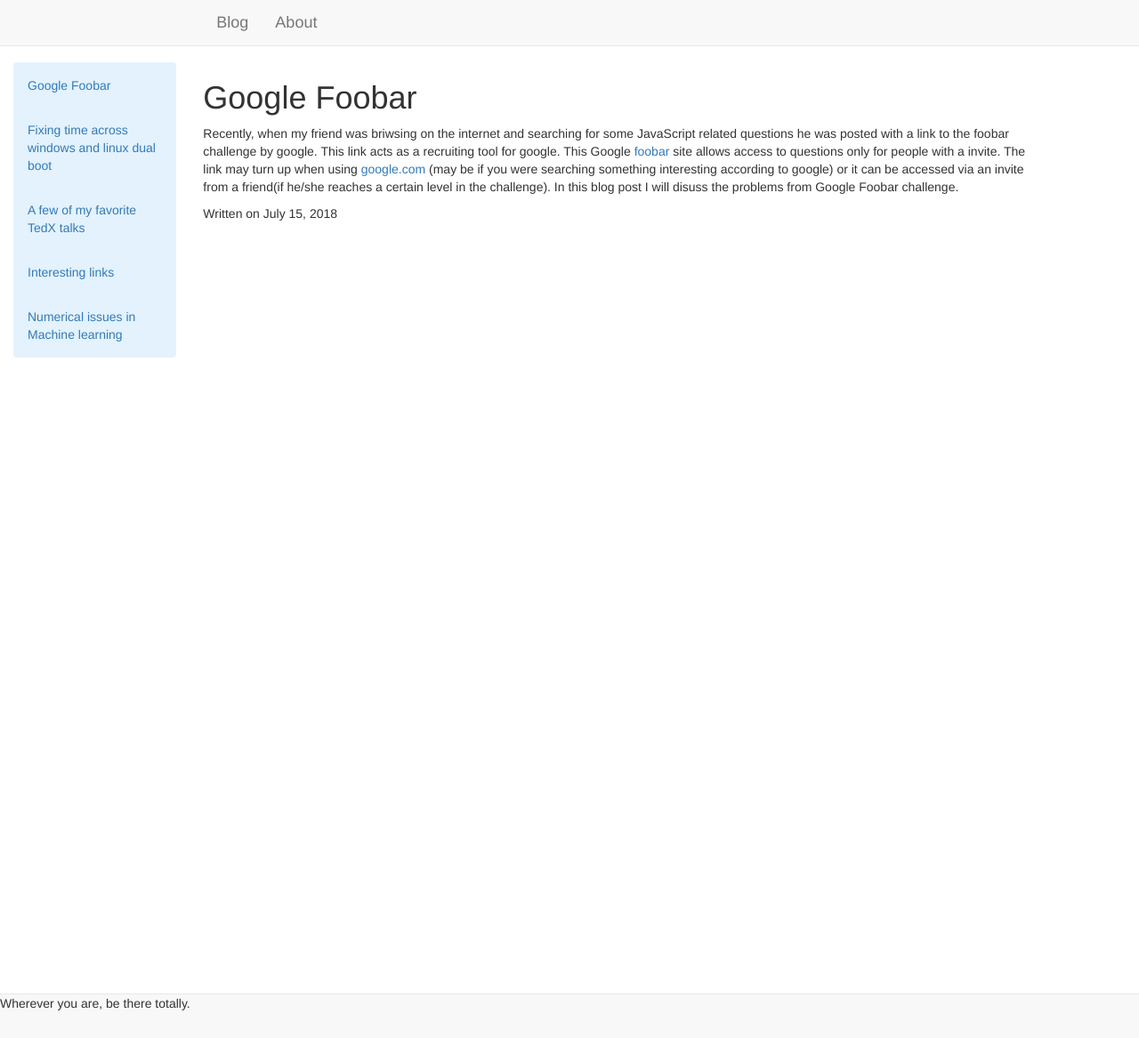
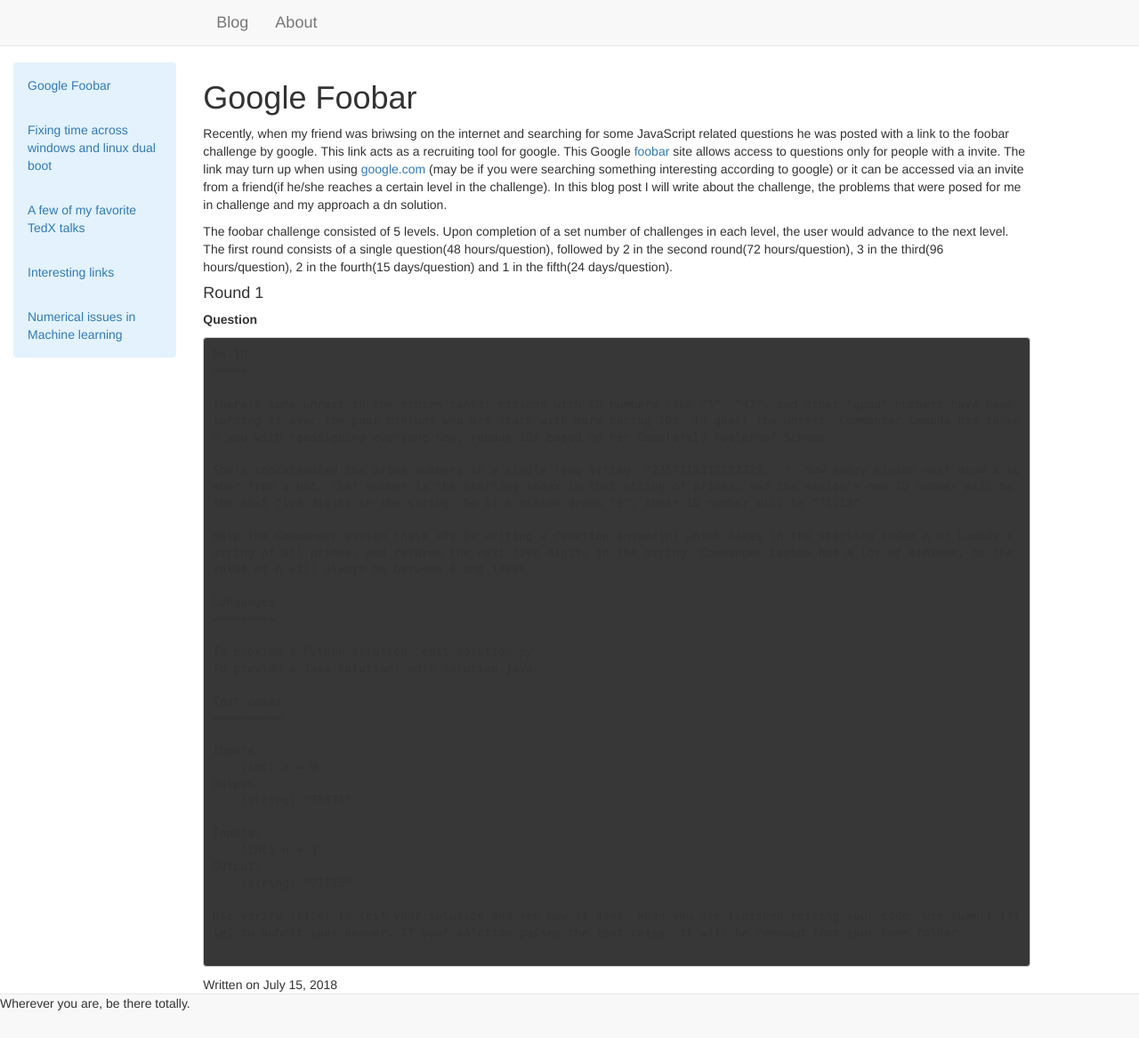
Before and after one commit to surajshetiya/surajshetiya.github.io, a Jekyll site: the page built from _posts/2018-07-15-Google-foobar.md, in a window 1280 px wide and 1167 px high. Shown: the whole window at 89% size. Built offline with Jekyll 4.4.1, drawn with Linux system fonts in a browser that asks for light colours.

Commit message:
Adding foobar

````diff
--- a/_posts/2018-07-15-Google-foobar.md
+++ b/_posts/2018-07-15-Google-foobar.md
@@ -3,4 +3,42 @@
 title: Google Foobar
 ---
 
-Recently, when my friend was briwsing on the internet and searching for some JavaScript related questions he was posted with a link to the foobar challenge by google. This link acts as a recruiting tool for google. This Google [foobar](https://foobar.withgoogle.com/){:target="_blank"} site allows access to questions only for people with a invite. The link may turn up when using [google.com](https://www.google.com/){:target="_blank"} (may be if you were searching something interesting according to google) or it can be accessed via an invite from a friend(if he/she reaches a certain level in the challenge). In this blog post I will disuss the problems from Google Foobar challenge.
+Recently, when my friend was briwsing on the internet and searching for some JavaScript related questions he was posted with a link to the foobar challenge by google. This link acts as a recruiting tool for google. This Google [foobar](https://foobar.withgoogle.com/){:target="_blank"} site allows access to questions only for people with a invite. The link may turn up when using [google.com](https://www.google.com/){:target="_blank"} (may be if you were searching something interesting according to google) or it can be accessed via an invite from a friend(if he/she reaches a certain level in the challenge). In this blog post I will write about the challenge, the problems that were posed for me in challenge and my approach a dn solution.
+
+The foobar challenge consisted of 5 levels. Upon completion of a set number of challenges in each level, the user would advance to the next level. The first round consists of a single question(48 hours/question), followed by 2 in the second round(72 hours/question), 3 in the third(96 hours/question), 2 in the fourth(15 days/question) and 1 in the fifth(24 days/question).
+
+#### Round 1
+
+**Question**
+```
+Re-ID
+=====
+
+There's some unrest in the minion ranks: minions with ID numbers like "1", "42", and other "good" numbers have been lording it over the poor minions who are stuck with more boring IDs. To quell the unrest, Commander Lambda has tasked you with reassigning everyone new, random IDs based on her Completely Foolproof Scheme.
+
+She's concatenated the prime numbers in a single long string: "2357111317192329...". Now every minion must draw a number from a hat. That number is the starting index in that string of primes, and the minion's new ID number will be the next five digits in the string. So if a minion draws "3", their ID number will be "71113".
+
+Help the Commander assign these IDs by writing a function answer(n) which takes in the starting index n of Lambda's string of all primes, and returns the next five digits in the string. Commander Lambda has a lot of minions, so the value of n will always be between 0 and 10000.
+
+Languages
+=========
+
+To provide a Python solution, edit solution.py
+To provide a Java solution, edit solution.java
+
+Test cases
+==========
+
+Inputs:
+    (int) n = 0
+Output:
+    (string) "23571"
+
+Inputs:
+    (int) n = 3
+Output:
+    (string) "71113"
+
+Use verify [file] to test your solution and see how it does. When you are finished editing your code, use submit [file] to submit your answer. If your solution passes the test cases, it will be removed from your home folder.
+
+```
````
